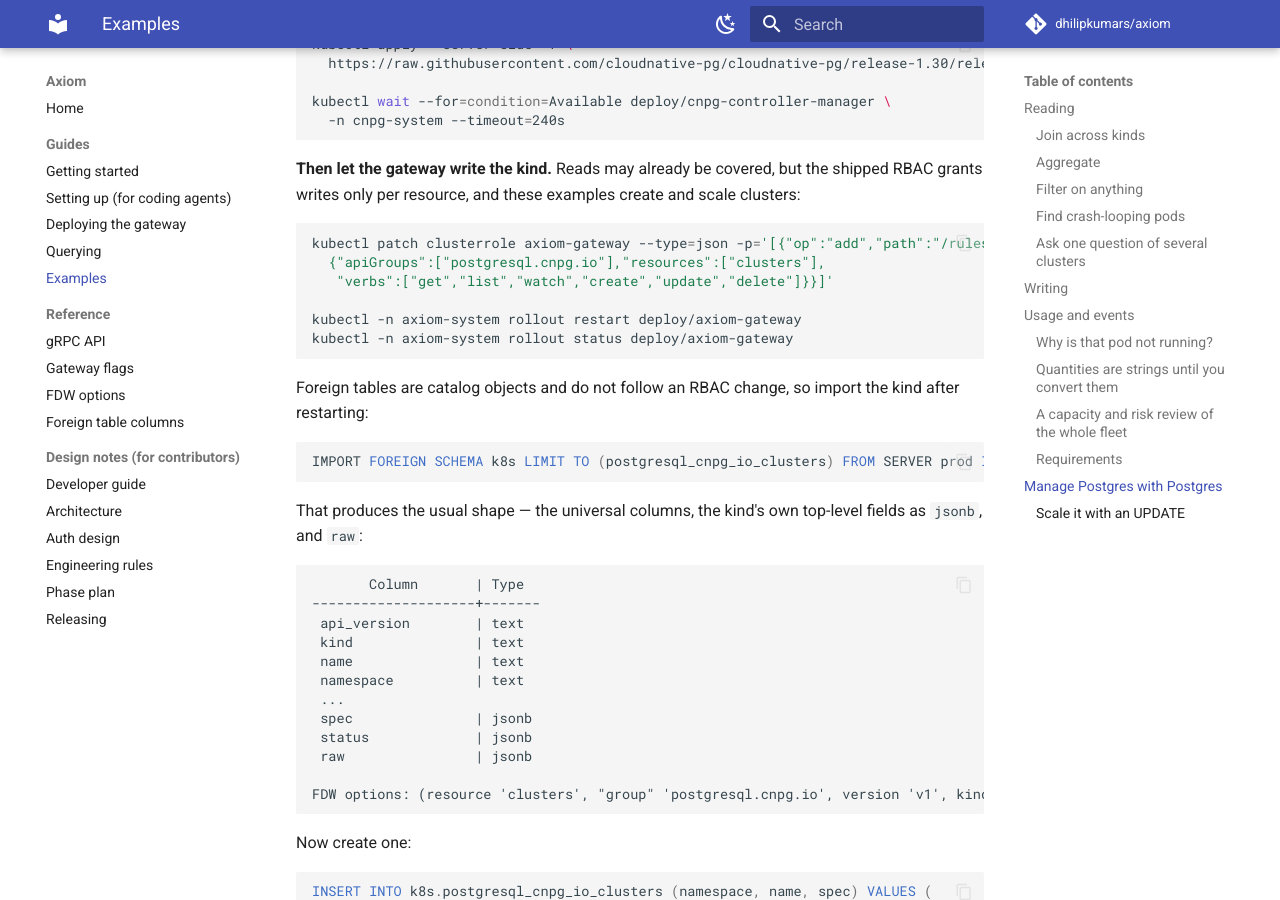
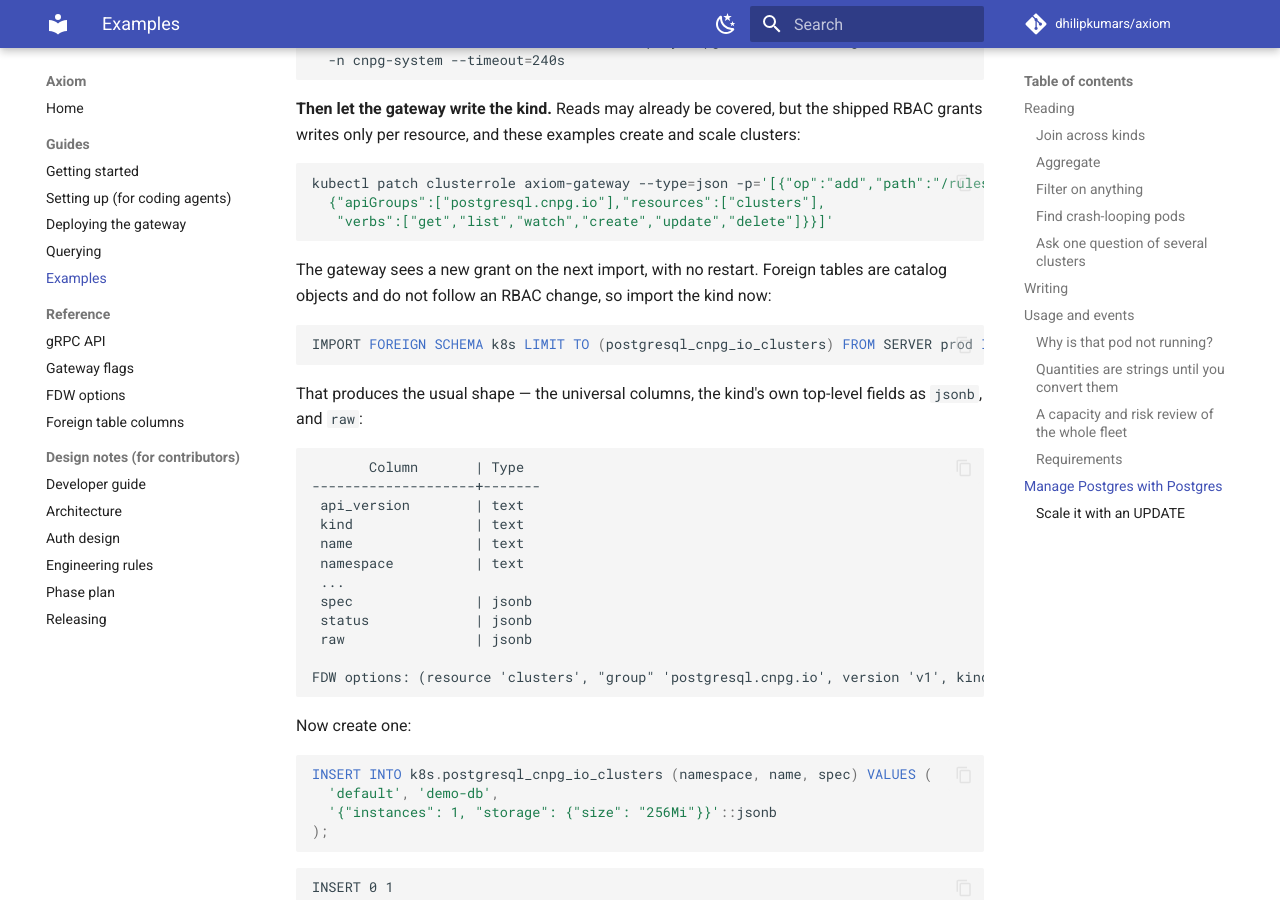
Before and after one commit to dhilipkumars/axiom, an MkDocs documentation site: the page built from docs/guides/examples.md, in a window 1280 px wide and 900 px high, scrolled down 4957 px. Built offline with MkDocs 1.6.1 and Material for MkDocs 9.7.7, drawn with Linux system fonts in a browser that asks for light colours; comment, search, counter and statistics services are not loaded; some of the changed text lies outside the part shown.

Commit message:
Stop telling people to restart the gateway after a grant
Now that the gateway re-checks a kind it was denied, a new grant is seen on
the next import. Writes never depended on the access cache at all: whether a
table is writable comes from the verbs the API advertises, and the API server
enforces RBAC on each write. So the getting-started snippet, the examples'
CloudNativePG walk-through and two pieces of advice all restarted for
nothing -- and getting-started said so in the sentence below its own restart.
Found in review.

Restarts remain where they are needed: after revoking a grant, and in the
first deploy.

Co-Authored-By: Claude Opus 5.5 <noreply@anthropic.com>

````diff
--- a/docs/guides/examples.md
+++ b/docs/guides/examples.md
@@ -17,12 +17,8 @@ These assume you have finished [Getting started](getting-started.md), so server
     API group `axiom.dhilipkumars.github.io/aggregate-to-gateway: "true"`
     ([Getting started](getting-started.md#what-the-gateway-can-see) shows one).
     To make a kind **writable**, add its verbs to the `axiom-gateway`
-    ClusterRole. Either way, restart the gateway and re-import:
-
-    ```sh
-    kubectl -n axiom-system rollout restart deploy/axiom-gateway
-    kubectl -n axiom-system rollout status deploy/axiom-gateway
-    ```
+    ClusterRole. Neither needs a gateway restart; only revoking a grant does.
+    Either way, re-import:
 
     ```sql
     -- foreign tables are catalog objects; they do not follow an RBAC change
@@ -265,13 +261,11 @@ scale clusters:
 kubectl patch clusterrole axiom-gateway --type=json -p='[{"op":"add","path":"/rules/-","value":
   {"apiGroups":["postgresql.cnpg.io"],"resources":["clusters"],
    "verbs":["get","list","watch","create","update","delete"]}}]'
-
-kubectl -n axiom-system rollout restart deploy/axiom-gateway
-kubectl -n axiom-system rollout status deploy/axiom-gateway
 ```
 
-Foreign tables are catalog objects and do not follow an RBAC change, so import
-the kind after restarting:
+The gateway sees a new grant on the next import, with no restart. Foreign
+tables are catalog objects and do not follow an RBAC change, so import the
+kind now:
 
 ```sql
 IMPORT FOREIGN SCHEMA k8s LIMIT TO (postgresql_cnpg_io_clusters) FROM SERVER prod INTO k8s;
````
Also changed, not shown: docs/guides/for-agents.md (+3 -3 lines), docs/guides/getting-started.md (+2 -4 lines).
